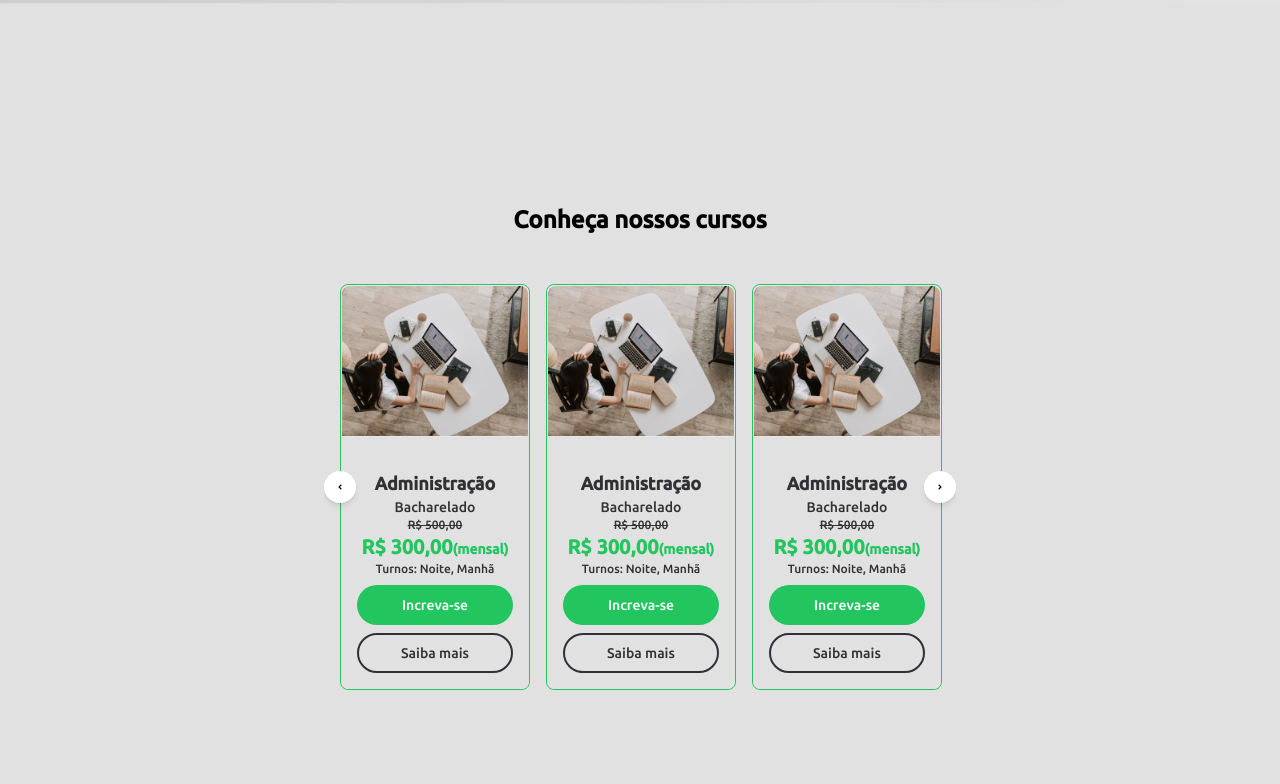
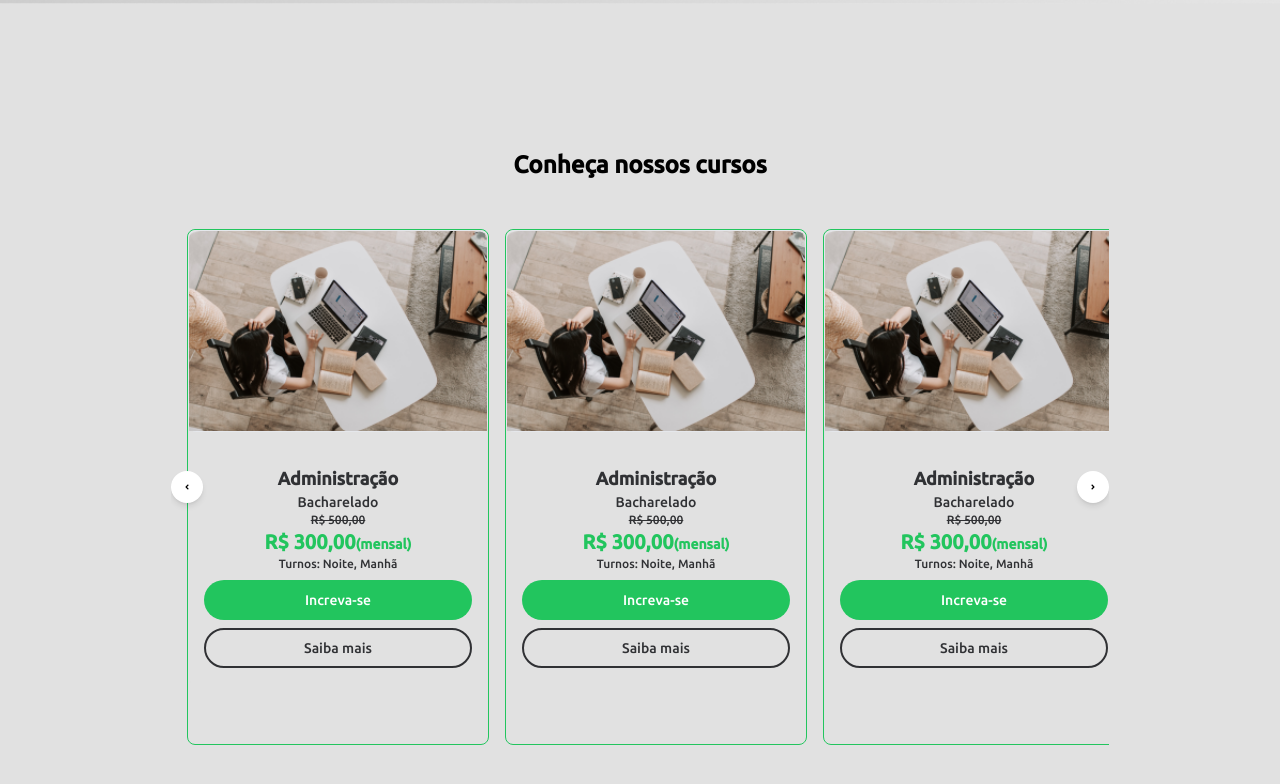
Before and after one commit to FFaem/Site_Faem, a Next.js app: page / in a window 1280 px wide. Shown: the part 600-1384 px from the top of the page. Built offline with nearby package versions, Linux system fonts and the light colour scheme.

Commit message:
UPDATE - Finalizando cards com as informações dos cursos

```diff
--- a/src/components/component/jobs.tsx
+++ b/src/components/component/jobs.tsx
@@ -17,9 +17,9 @@ interface JobCardProps {
 }
 
 const JobCard: React.FC<JobCardProps> = ({ imgSrc, course, type, value, sale, turn }) => (
-  <li className="flex-none md:flex  border-green-500 flex flex-col items-center w-[calc(34.3333%-1rem)] rounded-lg border border-gray-200 dark:border-white-500">
-    <div className="flex-noneflex flex-col items-center rounded-lg border border-gray-200 dark:border-white-500">
-      <img className='rounded-t-lg h-[150px] w-[250px]' src={imgSrc} alt={course} style={{ objectFit: 'cover' }} />
+  <li className="flex-none border-green-500 flex flex-col items-center w-[302px] h-[516px] rounded-lg border border-gray-200 dark:border-white-500">
+    <div className="flex flex-col items-center rounded-lg border border-gray-200 dark:border-white-500">
+      <img className='rounded-t-lg w-full' src={imgSrc} alt={course} style={{ height: '200px', objectFit: 'cover' }} />
     </div>
     <div className="mt-4 flex w-full flex-col items-center rounded-b-lg bg-medium p-4 text-white dark:bg-dark">
       <h3 className="text-lg font-bold text-dark dark:text-white">{course}</h3>
@@ -30,15 +30,15 @@ const JobCard: React.FC<JobCardProps> = ({ imgSrc, course, type, value, sale, tu
       <Button className="mt-2 w-full bg-green-500 text-white dark:bg-green-700 dark:text-white">Increva-se</Button>
       <Button className="mt-2 w-full border-2 border-dark bg-medium text-dark dark:bg-dark dark:text-white dark:border-white">Saiba mais</Button>
     </div>
-
   </li>
 );
 
 const Jobs: React.FC = () => {
   const carouselRef = useRef<HTMLUListElement>(null);
   // Supondo que cada card tenha 200px de largura + 16px de gap, ajuste conforme necessário.
-  const cardWidth = 200; // Largura do card
+  const cardWidth = 302; // Largura do card
 const gap = 16; // Espaço entre os cards
+const numberOfCards = 3; // Número de cards para exibir4
 
   const [isDragging, setIsDragging] = useState(false);
   const [startX, setStartX] = useState(0);
@@ -99,7 +99,7 @@ const onDragMove = (e: React.MouseEvent<HTMLUListElement> | React.TouchEvent<HTM
         {/* Título centralizado */}
         <h1 className="text-black text-2xl font-bold text-center my-8 dark:text-white">Conheça nossos cursos</h1>
 
-      <div className="relative max-w-6xl w-full overflow-hidden" style={{ maxWidth: `${3 * (cardWidth + gap) - gap}px` }}>
+      <div className="relative  w-full overflow-hidden" style={{ maxWidth: `${3 * (cardWidth + gap) - gap}px` }}>
         <FaAngleLeft
           className="absolute top-1/2 left-0 transform -translate-y-1/2 bg-white rounded-full shadow-md p-3 cursor-pointer z-10"
           size="2em"
```
Lines whose indentation alone changed are shown as unchanged.
